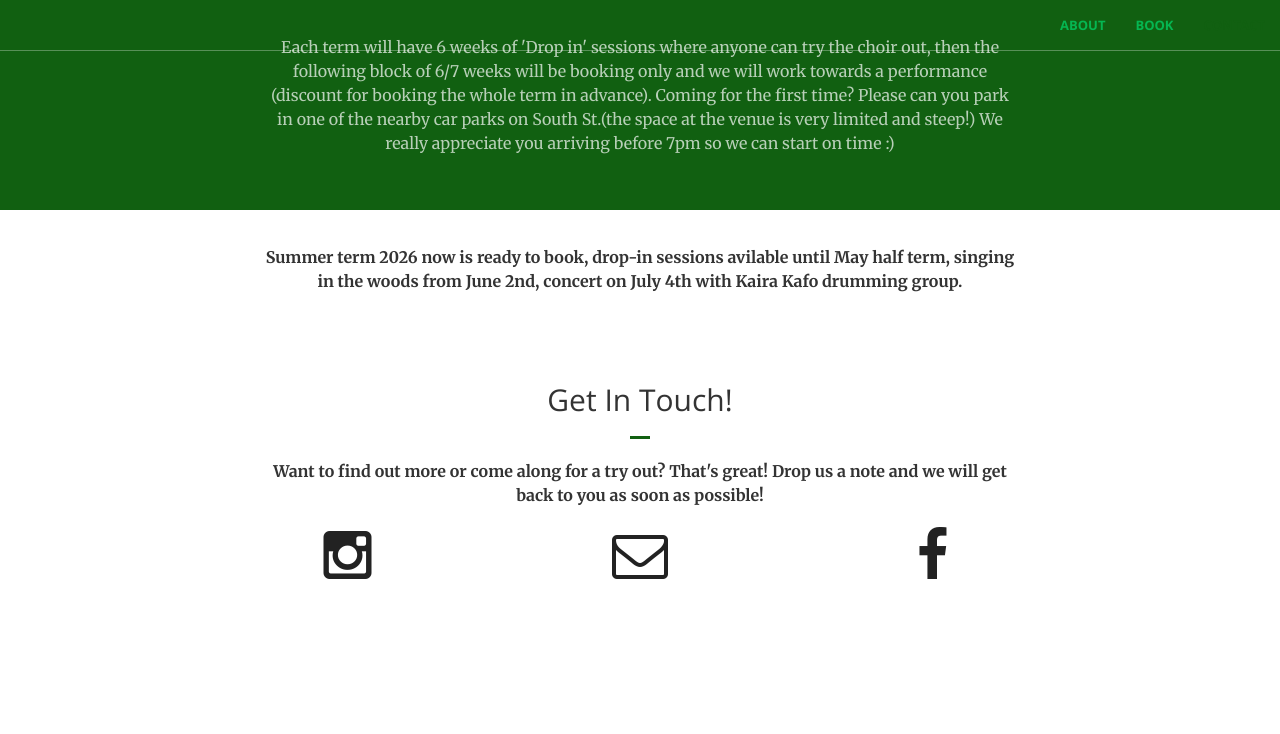
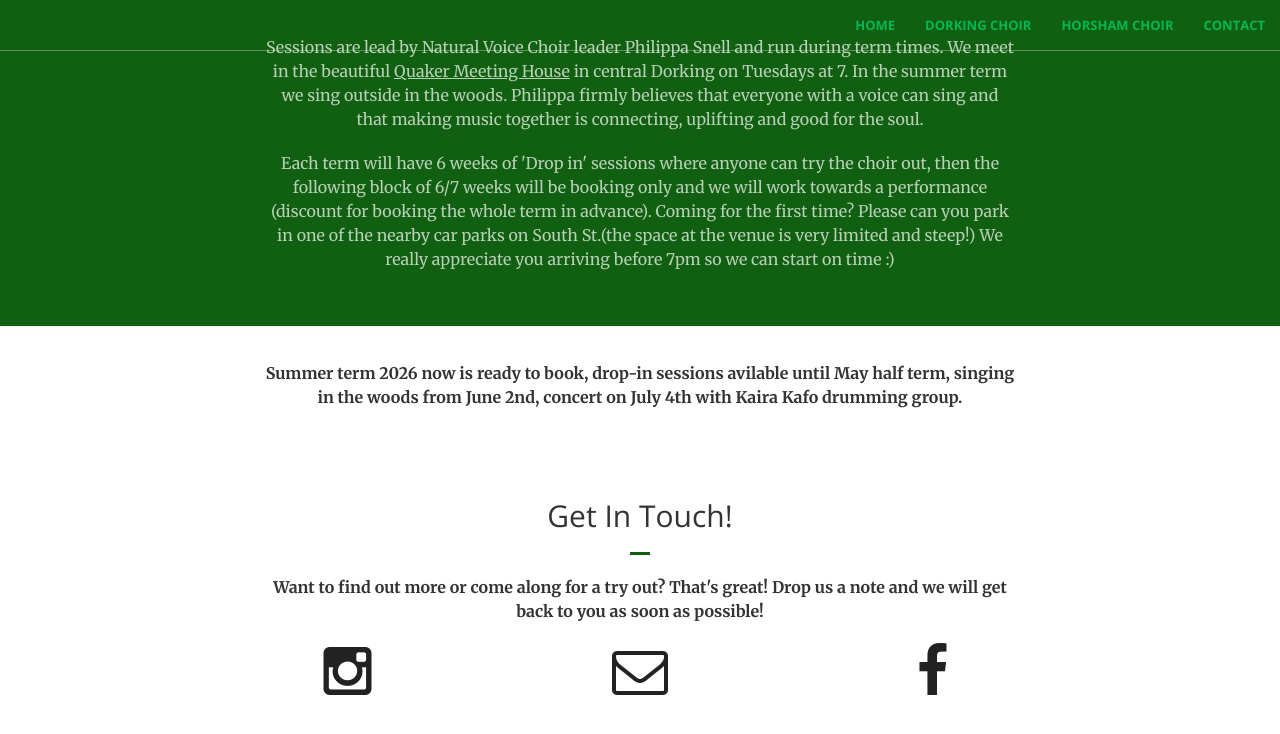
Before and after one commit to thewildchoir/thewildchoir-website, a Jekyll site: the page built from dorking-choir.html, in a window 1280 px wide. Shown: the top 734 px of the page. Built offline with Jekyll 4.4.1, drawn with Linux system fonts in a browser that asks for light colours.

Commit message:
Add new nav for other pages

```diff
--- a/_includes/dorking-info.html
+++ b/_includes/dorking-info.html
@@ -2,6 +2,7 @@
     <div class="container">
         <div class="row">
             <div class="col-lg-8 col-lg-offset-2 text-center">
+                <p class="text-faded">Sessions are lead by Natural Voice Choir leader Philippa Snell and run during term times. We meet in the beautiful <a target="_blank" href="https://goo.gl/maps/CVGHoxBq2XfakKq37">Quaker Meeting House</a> in central Dorking on Tuesdays at 7. In the summer term we sing outside in the woods. Philippa firmly believes that everyone with a voice can sing and that making music together is connecting, uplifting and good for the soul.</p>
                 <p class="text-faded">Each term will have 6 weeks of 'Drop in' sessions where anyone can try the choir out,  then the following block of 6/7 weeks will be booking only and we will work towards a performance (discount for booking the whole term in advance). Coming for the first time? Please can you park in one of the nearby car parks on South St.(the space at the venue is very limited and steep!) We really appreciate you arriving before 7pm so we can start on time :)
                 </p>
             </div>
--- a/_includes/horsham-info.html
+++ b/_includes/horsham-info.html
@@ -2,6 +2,7 @@
     <div class="container">
         <div class="row">
             <div class="col-lg-8 col-lg-offset-2 text-center">
+                <p class="text-faded">Sessions are lead by Natural Voice Choir leader Philippa Snell and run during term times. Philippa firmly believes that everyone with a voice can sing and that making music together is connecting, uplifting and good for the soul.</p>
                 <p class="text-faded">Each term will have 6 weeks of 'Drop in' sessions where anyone can try the choir out,  then the following block of 6/7 weeks will be booking only and we will work towards a performance (discount for booking the whole term in advance).
                 </p>
             </div>
--- /dev/null
+++ b/_includes/nav2.html
@@ -0,0 +1,33 @@
+<nav id="mainNav" class="navbar navbar-default navbar-fixed-top">
+    <div class="container-fluid">
+        <!-- Brand and toggle get grouped for better mobile display -->
+        <div class="navbar-header">
+            <button type="button" class="navbar-toggle collapsed" data-toggle="collapse" data-target="#bs-example-navbar-collapse-1">
+                <span class="sr-only">Toggle navigation</span>
+                <span class="icon-bar"></span>
+                <span class="icon-bar"></span>
+                <span class="icon-bar"></span>
+            </button>
+        </div>
+
+        <!-- Collect the nav links, forms, and other content for toggling -->
+        <div class="collapse navbar-collapse" id="bs-example-navbar-collapse-1">
+            <ul class="nav navbar-nav navbar-right">
+                <li>
+                    <a class="page-scroll" href="/">Home</a>
+                </li>
+                <li>
+                    <a class="page-scroll" href="/dorking-choir/">Dorking Choir</a>
+                </li>
+                <li>
+                    <a class="page-scroll" href="/horsham-choir/">Horsham Choir</a>
+                </li>
+                <li>
+                    <a class="page-scroll" href="/contact/">Contact</a>
+                </li>
+            </ul>
+        </div>
+        <!-- /.navbar-collapse -->
+    </div>
+    <!-- /.container-fluid -->
+</nav>
--- a/_layouts/dorking.html
+++ b/_layouts/dorking.html
@@ -4,7 +4,7 @@
 {% include head.html %}
 
 <body id="page-top">
-  {% include nav.html %}
+  {% include nav2.html %}
   {% include dorking-info.html %}
   {% include dorking-booking.html %}
   {% include contact.html %}
--- a/_layouts/horsham.html
+++ b/_layouts/horsham.html
@@ -4,7 +4,7 @@
 {% include head.html %}
 
 <body id="page-top">
-  {% include nav.html %}
+  {% include nav2.html %}
   {% include horsham-info.html %}
   {% include horsham-booking.html %}
   {% include contact.html %}
```
